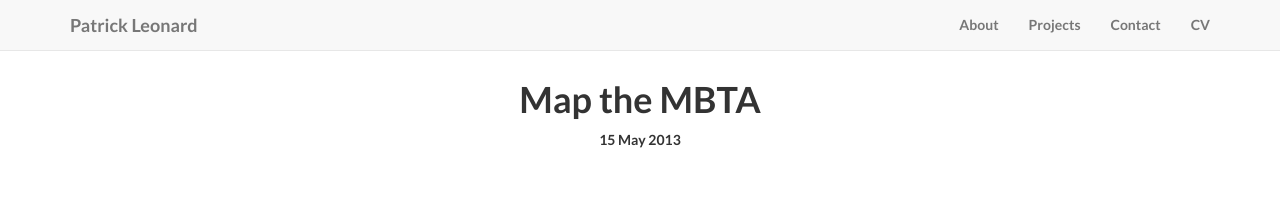
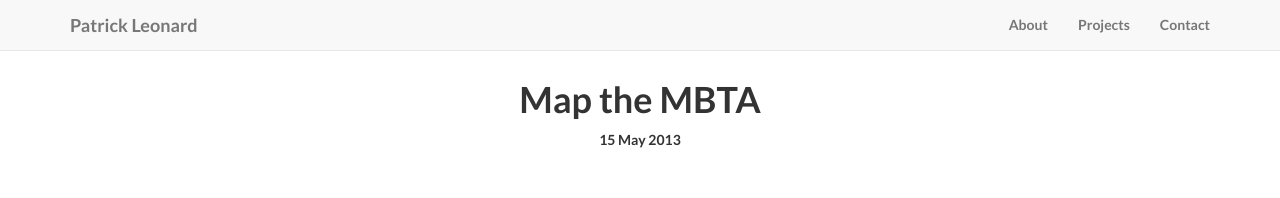
Before and after one commit to pjleonard37/pjleonard37.github.io, a Jekyll site: the page built from _posts/2013-12-20-map-the-mbta.md, in a window 1280 px wide and 1143 px high. Shown: the top 198 px of the window. Built offline with Jekyll 4.4.1, drawn with Linux system fonts in a browser that asks for light colours.

Commit message:
Clean up socials

```diff
--- a/_config.yml
+++ b/_config.yml
@@ -26,5 +26,7 @@
     url: https://github.com/pjleonard37
   - title: linkedin
     url: https://www.linkedin.com/in/leonardpatrick
+  - title: twitter
+    url: https://mobile.twitter.com/PJ_Leonard
   - title: e-mail
     url: mailto:me@patrick-leonard.com
--- a/_includes/footer.html
+++ b/_includes/footer.html
@@ -19,10 +19,6 @@
                     <li>
                         <a href="https://www.patrick-leonard.com/#contact">Contact</a>
                     </li>
-                    <li class="footer-menu-divider">&sdot;</li>
-                    <li>
-                        <a href="https://www.patrick-leonard.com/files/PatrickLeonardCV.pdf">CV</a>
-                    </li>
                 </ul>
                 <p class="copyright text-muted small">Copyright &copy; {{ site.title }} &sdot; All Rights Reserved</p>
             </div>
--- a/_includes/navigation.html
+++ b/_includes/navigation.html
@@ -14,7 +14,7 @@
         <!-- Collect the nav links, forms, and other content for toggling -->
         <div class="collapse navbar-collapse" id="bs-example-navbar-collapse-1">
             <ul class="nav navbar-nav navbar-right">
-            	<li>
+                <li>
                     <a class="page-scroll" href="/#about">About</a>
                 </li>
                 <li>
@@ -23,9 +23,6 @@
                 <li>
                     <a class="page-scroll" href="/#contact">Contact</a>
                 </li>
-                <li>
-                    <a class="page-scroll" href="/files/PatrickLeonardCV.pdf">CV</a>
-                </li>
             </ul>
         </div>
         <!-- /.navbar-collapse -->
```
Also changed, not shown: _includes/about.html (+6 -6 lines), 1 other file.
